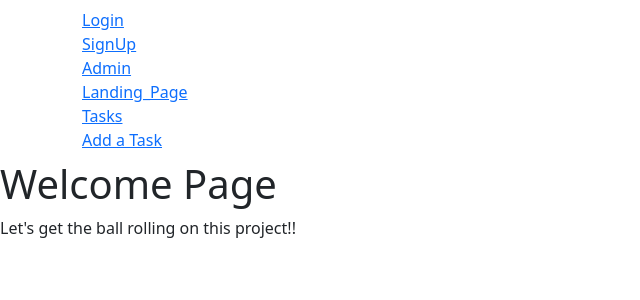
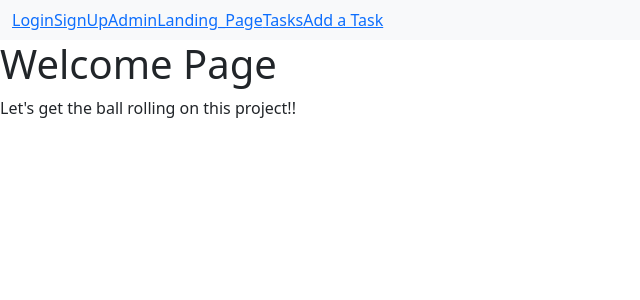
Before and after one commit to neshmasood/family-banking-system, a Django app: page / in a window 1280 px wide. Shown: the top 300 px of the page, without its empty margins (0-640 px from the left). Run offline with Django 4.2, Linux system fonts and the light colour scheme.

Commit message:
added many to many field in tasks model. transacction association to tasks

```diff
--- a/main_app/admin.py
+++ b/main_app/admin.py
@@ -5,3 +5,4 @@ from .models import Task, Transaction
 # Register your models here.
 
 admin.site.register(Task)
+admin.site.register(Transaction)
--- a/main_app/models.py
+++ b/main_app/models.py
@@ -21,6 +21,7 @@ class Task(models.Model):
     duedate = models.DateTimeField()
     status = models.CharField(max_length=10, choices = STATUS_CHOICES)
     user = models.ForeignKey(User, on_delete=models.CASCADE)
+    transactions = models.ManyToManyField(Transaction) # M:M example
     created_at = models.DateTimeField(auto_now_add=True)
 
 
--- a/main_app/templates/base.html
+++ b/main_app/templates/base.html
@@ -15,20 +15,20 @@
 </head>
 <body>
 
-    <nav class="navbar navbar-default navbar-static-top">
-      <div class="container">
-        <ul class="nav navbar-nav">
+    <nav class="navbar navbar-expand-lg navbar-light bg-light">
+      <div class="container-fluid">
+        <ul class="navbar-nav mr-auto">
           <!-- <li><a class="navbar-brand" href="/">Landing_Page</a></li> -->
           {% if user.is_authenticated %}
-          <li><a class="navbar-link" href="{% url 'logout' %}">LogOut</a></li>
+          <li class="nav-item active"><a class="navbar-link" href="{% url 'logout' %}">LogOut</a></li>
           {% else %}
-          <li><a class="navbar-link" href="{% url 'login' %}">Login</a></li>
-          <li><a class="navbar-link" href="{% url 'signup' %}">SignUp</a></li>
+          <li class="nav-item"><a class="navbar-link" href="{% url 'login' %}">Login</a></li>
+          <li class="nav-item"><a class="navbar-link" href="{% url 'signup' %}">SignUp</a></li>
           {% endif %}
-          <li><a class="navbar-link" href="/admin">Admin</a> </li>
-          <li><a class="navbar-link" href="/">Landing_Page</a></li>
-          <li><a href="/tasks">Tasks</a></li>
-          <li><a class="navbar-link" href="/tasks/new">Add a Task</a></li>
+          <li class="nav-item"><a class="navbar-link" href="/admin">Admin</a> </li>
+          <li class="nav-item"><a class="navbar-link" href="/">Landing_Page</a></li>
+          <li class="nav-item"><a href="/tasks">Tasks</a></li>
+          <li class="nav-item"><a class="navbar-link" href="/tasks/new">Add a Task</a></li>
         </ul>
       </div>
 
```
Also changed, not shown: main_app/migrations/0005_alter_task_status.py (added), main_app/migrations/0006_task_transactions_alter_task_status.py (added).
